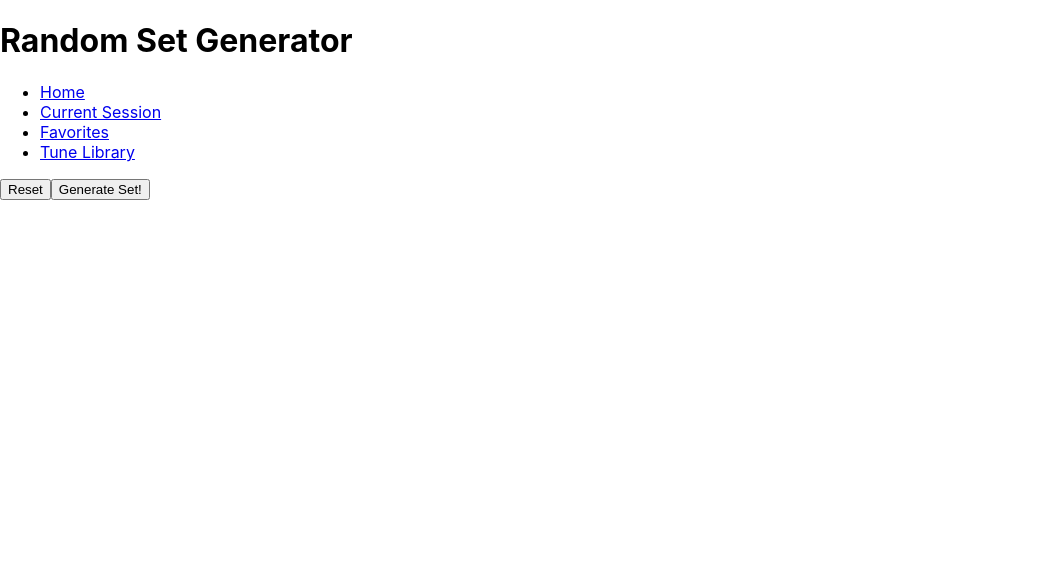
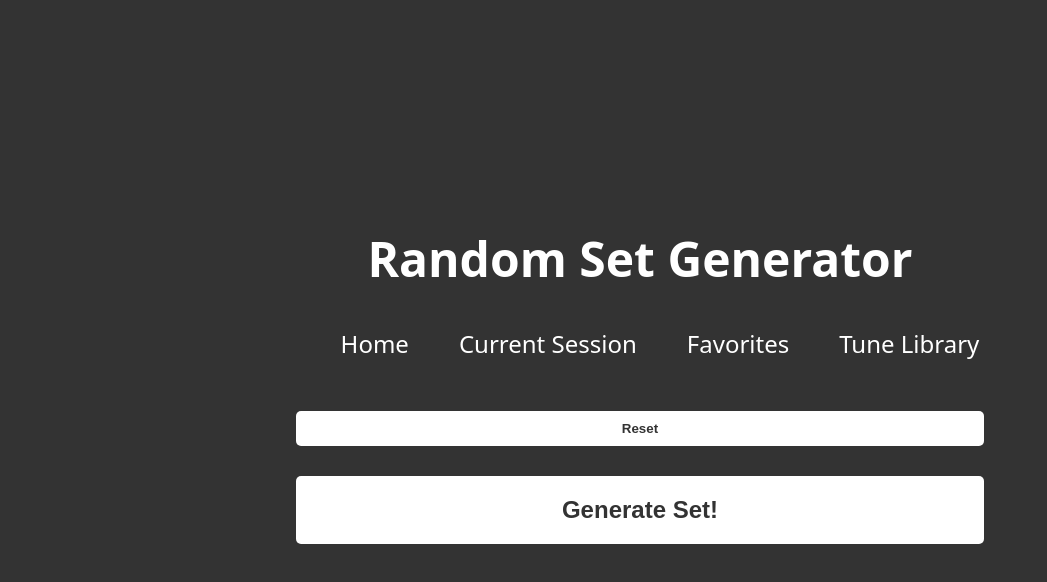
Before and after one commit to arikscherm/tune-tumbler, a React (Create React App) app: page / in a window 1280 px wide. Shown: the top 582 px of the page, without its empty margins (0-1047 px from the left). Built offline with nearby package versions, Linux system fonts and the light colour scheme.

Commit message:
Redo CSS

```diff
--- a/src/App.js
+++ b/src/App.js
@@ -11,16 +11,18 @@ import './App.css';
 function App() {
   return (
     <Router>
-      <h1>Random Set Generator</h1>
+      <header>
+        <h1>Random Set Generator</h1>
         <Navbar />
-        <TuneProvider>
+      </header>
+      <TuneProvider>
         <Routes>
-          <Route path="/" element={<Home/>} />
+          <Route path="/" element={<Home />} />
           <Route path="/current-session" element={<CurrentSession />} />
           <Route path="/favorites" element={<Favorites />} />
           <Route path="/tune-library" element={<TuneLibrary />} />
         </Routes>
-        </TuneProvider>
+      </TuneProvider>
     </Router>
   );
 }
--- a/src/components/Favorites.js
+++ b/src/components/Favorites.js
@@ -5,6 +5,7 @@ import { TuneContext } from './TuneContext';
 function removeFavorite(favoritesList, setFavoritesList, setToRemove) {
     const updatedFavoritesList = favoritesList.filter(set => set !== setToRemove);
     setFavoritesList(updatedFavoritesList);
+
 }
 
 
@@ -13,6 +14,7 @@ function Favorites() {
     return (
     <section>
         <h2>Favorites</h2>
+        <main>
             <ol>
                 {favoritesList.map((set, index) => (
                 <li key={index}>
@@ -22,6 +24,7 @@ function Favorites() {
 
                 ))}
             </ol>
+        </main>
     </section>
     )
 }
--- a/src/components/Home.js
+++ b/src/components/Home.js
@@ -47,8 +47,10 @@ function addFavorite(favoritesList, setFavoritesList, newSet) {
         alert("Set Already Favorited!")
     }
 
-    const updatedFavoritesList = [...favoritesList, newSet];
-    setFavoritesList(updatedFavoritesList);
+    else {
+        const updatedFavoritesList = [...favoritesList, newSet];
+        setFavoritesList(updatedFavoritesList);
+    }
 }
 
 
@@ -60,7 +62,7 @@ function Home() {
     <main>
         <section id="homeButtonsContainer">
             <button onClick={() => ResetSession(tuneLibrary, setRemainingTunes, setNewSet, setSetsPlayed)}>Reset</button>
-            <button onClick={() => GetRandomSet(newSet, setNewSet, remainingTunes, setRemainingTunes, setsPlayed, setSetsPlayed)}>Generate Set!</button>
+            <button class="generate-set" onClick={() => GetRandomSet(newSet, setNewSet, remainingTunes, setRemainingTunes, setsPlayed, setSetsPlayed)}>Generate Set!</button>
         </section>
         <div>
         <p>{newSet}</p>
--- a/src/index.css
+++ b/src/index.css
@@ -1,13 +1,77 @@
-body {
+html, body {
+  height: 100%;
   margin: 0;
-  font-family: -apple-system, BlinkMacSystemFont, 'Segoe UI', 'Roboto', 'Oxygen',
-    'Ubuntu', 'Cantarell', 'Fira Sans', 'Droid Sans', 'Helvetica Neue',
-    sans-serif;
-  -webkit-font-smoothing: antialiased;
-  -moz-osx-font-smoothing: grayscale;
 }
 
-code {
-  font-family: source-code-pro, Menlo, Monaco, Consolas, 'Courier New',
-    monospace;
+
+body {
+  background-color: #333;
+  color: white;
+  font-family: system-ui, -apple-system, BlinkMacSystemFont, 'Segoe UI', Roboto, Oxygen, Ubuntu, Cantarell, 'Open Sans', 'Helvetica Neue', sans-serif;
+  display: flex;
+  flex-direction: column;
+  justify-content: center;
+  align-items: center;
+  min-height: 100vh;
 }
+
+header {
+  display: flex;
+  flex-direction: column;
+  align-items: center; /* Center elements in the column horizontally */
+  margin-bottom: 20px;
+}
+
+h1 {
+  margin: 0 0 20px; /* Add spacing below the heading */
+  font-size: 3rem; /* Increased font size for prominence */
+}
+
+nav ul li {
+  margin: 0 15px; /* Add horizontal spacing between items */
+}
+
+nav ul li a {
+  color: white; /* Set text color to white */
+  text-decoration: none; /* Remove underline from links */
+  padding: 5px 10px; /* Add some padding for better clickability */
+  transition: color 0.3s; /* Smooth color change on hover */
+  font-size: 1.5rem;
+}
+
+nav ul {
+  list-style: none;
+  display: flex;
+}
+
+nav ul li a:hover {
+  color: #00bcd4; /* Change link color on hover */
+}
+
+#homeButtonsContainer {
+  display: flex;
+  flex-direction: column;
+  justify-content: center;
+  margin: 0 20px;
+}
+
+button {
+  margin: 15px 0px; /* Horizontal space between buttons */
+  padding: 10px 20px; /* Internal space for a larger button appearance */
+  background-color: white;
+  color: #333;
+  border: none;
+  border-radius: 5px;
+  cursor: pointer;
+  transition: background-color 0.3s;
+  font-weight: bold;
+}
+
+button.generate-set {
+  padding: 20px 40px; /* Larger padding for the "Generate Set!" button */
+  font-size: 1.5rem; /* Larger font size for the "Generate Set!" button */
+}
+
+button:hover {
+  background-color: #0097a7; /* Darker shade on hover */
+}
```
Lines whose indentation alone changed are shown as unchanged.
